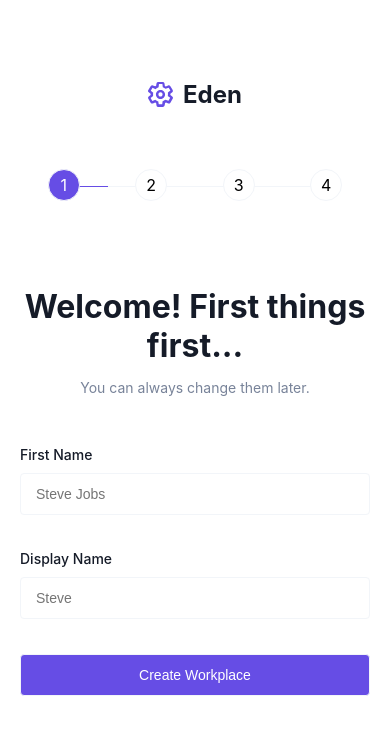
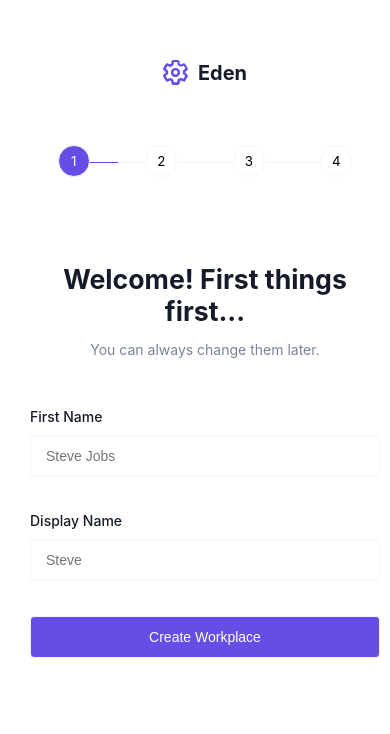
Before and after one commit to malikaansari91/onboarding-flowing, a React (Vite) app: page / in a window 390 px wide. Shown: the top 734 px of the page. Built offline with nearby package versions, Linux system fonts and the light colour scheme.

Commit message:
Added responsiveness and media query

```diff
--- a/src/components/Onboarding/index.jsx
+++ b/src/components/Onboarding/index.jsx
@@ -19,7 +19,7 @@ function Onboarding() {
   console.log(formData);
   return (
     <div className="onboarding-container mt-60">
-      <div className="container md-p-20">
+      <div className="container md-pl-20 md-pr-20">
         <div className="d-flex flex-justify-center flex-items-center onboarding-header mb-60">
           <svg
             className="icon color-primary mr-10  d-block"
--- a/src/styles/global.css
+++ b/src/styles/global.css
@@ -58,7 +58,14 @@ a:active {
 }
 
 @media only screen and (max-width: 768px) {
-  .md-p-20 {
-    padding: 20px;
+  body {
+    font-size: 10pt;
+  }
+  .md-pl-20 {
+    padding-left: 20px;
+  }
+
+  .md-pr-20 {
+    padding-left: 20px;
   }
 }
```
